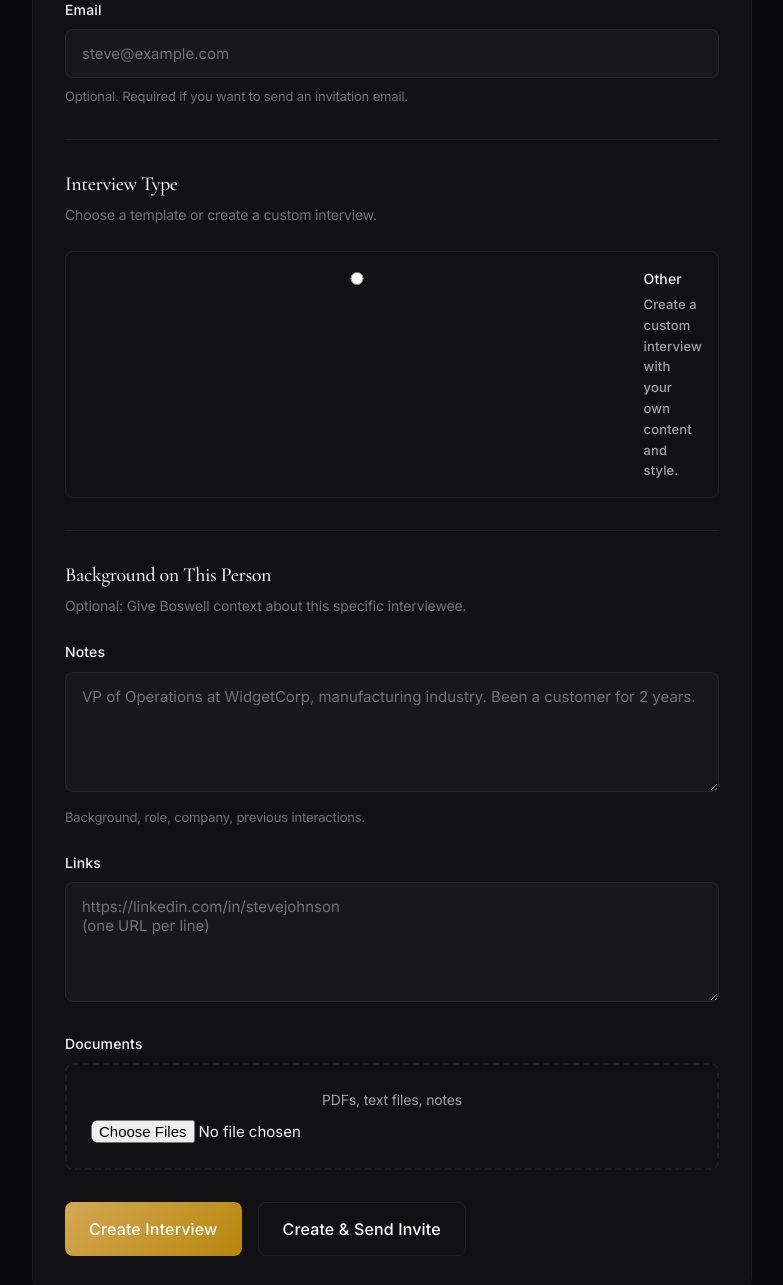
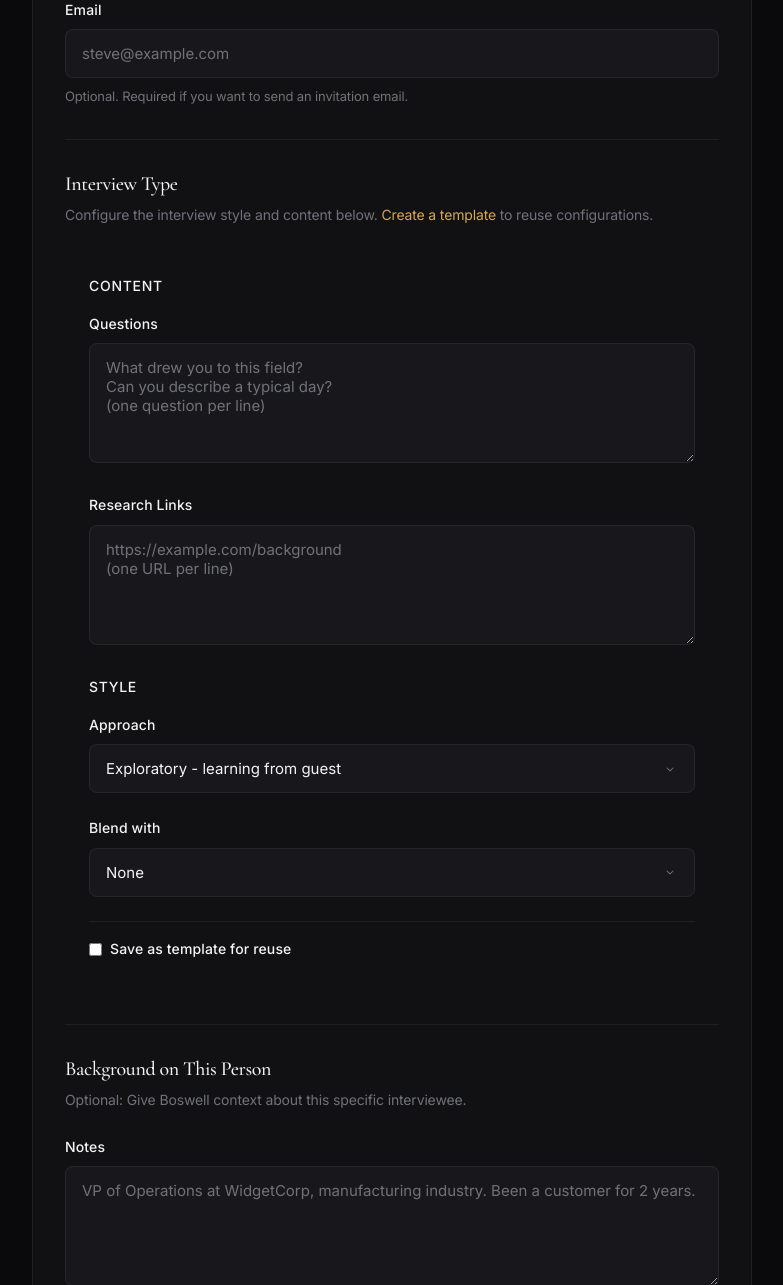
Before and after one commit to nraford7/boswell, a FastAPI app: template src/boswell/server/templates/admin/interview_new.html in a window 1280 px wide. Shown: the part 436-1721 px from the top of the page, without its empty margins (32-815 px from the left). Run offline with FastAPI, Linux system fonts and the light colour scheme; the template is opened without the code that fills it, so the values that code supplies are empty; parts of the project's set-up code (start-up, migrations or seed data) failed here and were passed over; some libraries are stand-ins or nearby versions.

Commit message:
fix: improve interview form UX when no templates exist
When there are no interview templates, the form now:
- Shows the content/style options expanded by default
- Displays a helpful message with link to create templates
- Hides the confusing "Other" radio button

Co-Authored-By: Claude Opus 4.5 <noreply@anthropic.com>

```diff
--- a/src/boswell/server/templates/admin/interview_new.html
+++ b/src/boswell/server/templates/admin/interview_new.html
@@ -101,6 +101,7 @@
 
             <div class="form-section">
                 <h3 class="form-section-title">Interview Type</h3>
+                {% if templates %}
                 <p class="form-section-desc">Choose a template or create a custom interview.</p>
 
                 {% for t in templates %}
@@ -120,9 +121,7 @@
                 </label>
                 {% endfor %}
 
-                {% if templates %}
                 <div class="template-divider"></div>
-                {% endif %}
 
                 <label class="template-option" onclick="selectTemplate('other')">
                     <input type="radio" name="template_id" value="" id="template-other" onchange="handleTemplateChange()">
@@ -131,8 +130,12 @@
                         <div class="template-option-desc">Create a custom interview with your own content and style.</div>
                     </div>
                 </label>
+                {% else %}
+                <p class="form-section-desc">Configure the interview style and content below. <a href="/admin/templates/new" style="color: var(--accent);">Create a template</a> to reuse configurations.</p>
+                <input type="hidden" name="template_id" value="">
+                {% endif %}
 
-                <div id="other-content" class="other-content">
+                <div id="other-content" class="other-content{% if not templates %} visible{% endif %}">
                     <div class="other-subsection">
                         <div class="other-subsection-title">Content</div>
 
```
